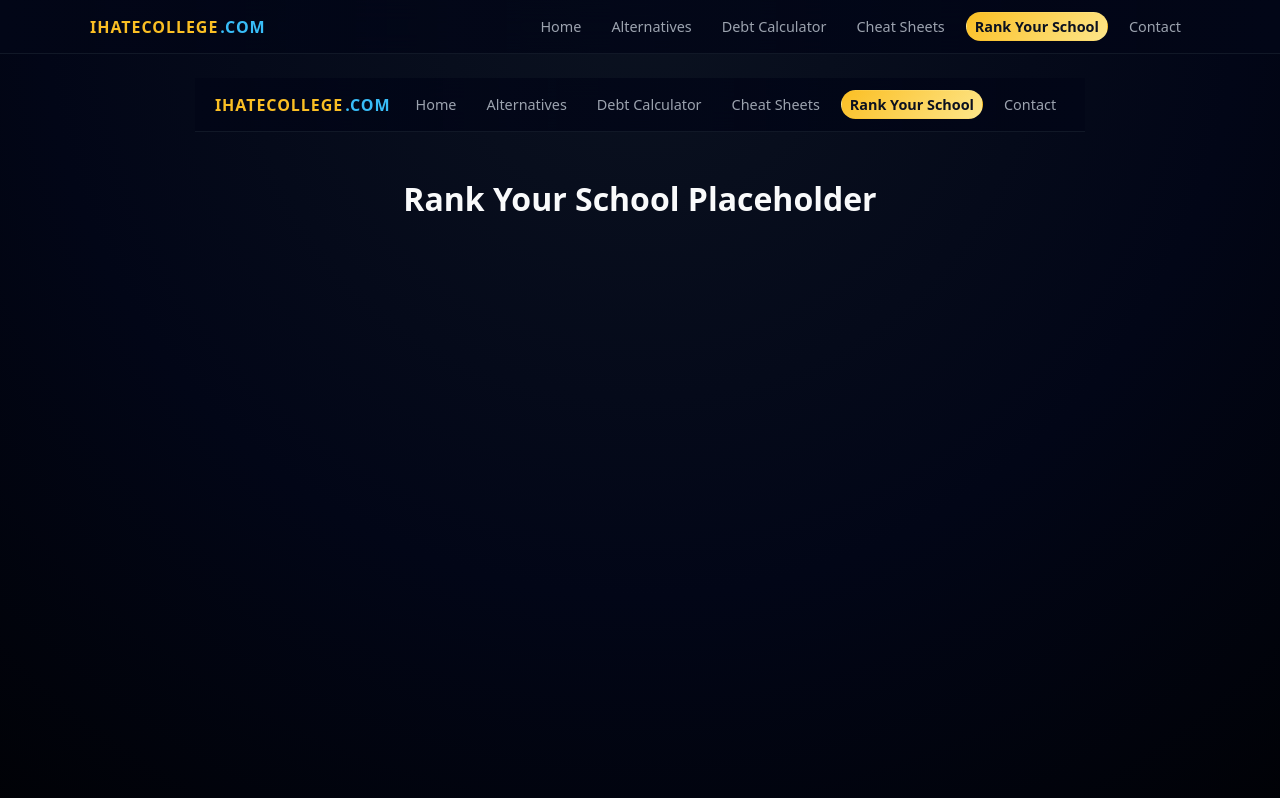
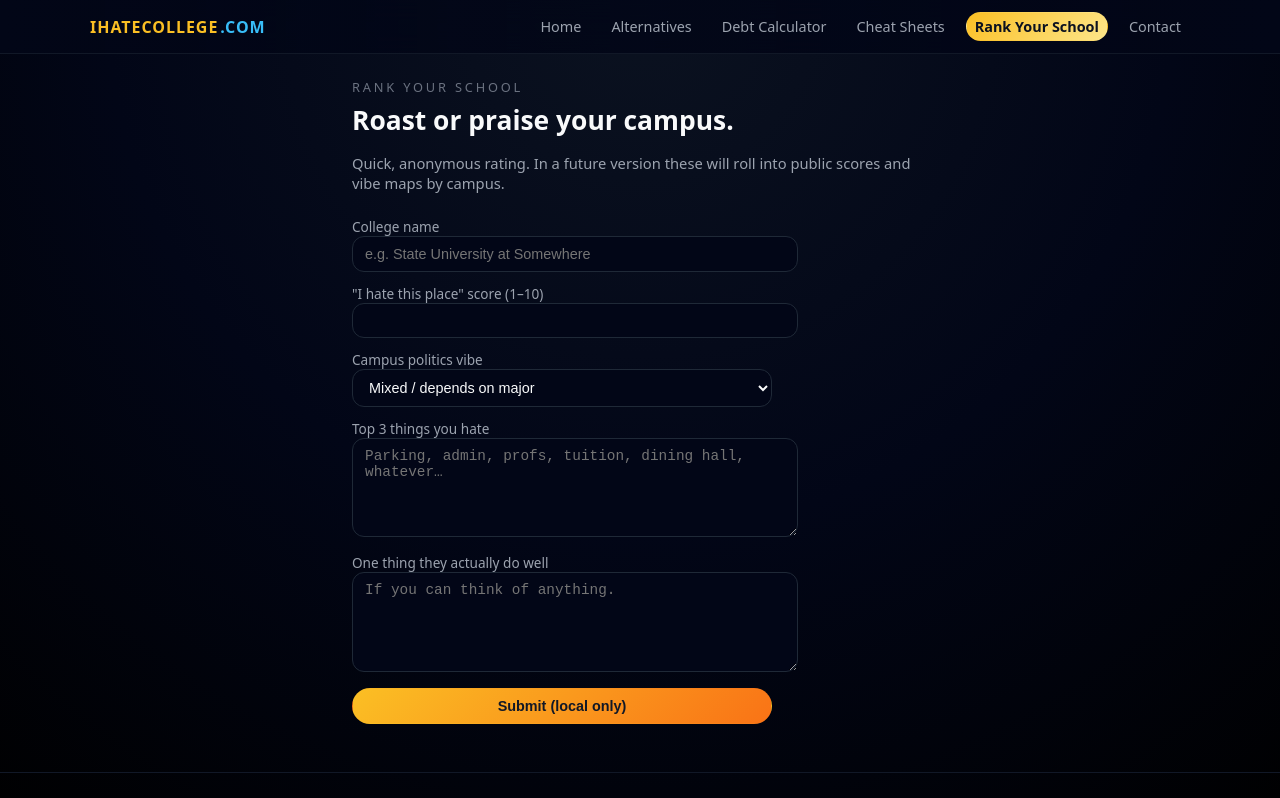
Before and after one commit to placebetsai/Ihatecollege, a Next.js app: page /rank-your-school in a window 1280 px wide. Shown: the top 798 px of the page. Built offline with nearby package versions, Linux system fonts and the light colour scheme.

Commit message:
Update rank-your-school.js

```diff
--- a/pages/rank-your-school.js
+++ b/pages/rank-your-school.js
@@ -1,9 +1,74 @@
-import Layout from '../components/Layout';
+import Head from 'next/head';
+import { useState } from 'react';
 
-export default function RankYourSchool() {
+export default function RankYourSchoolPage() {
+  const [submitted, setSubmitted] = useState(false);
+
+  function handleSubmit(e) {
+    e.preventDefault();
+    setSubmitted(true);
+  }
+
   return (
-    <Layout title="Rank Your School">
-      <h1>Rank Your School Placeholder</h1>
-    </Layout>
+    <>
+      <Head>
+        <title>Rank your school – ihatecollege.com</title>
+        <meta
+          name="description"
+          content="Anonymous form to vent about your school and rate the vibes, politics, and actual value."
+        />
+      </Head>
+
+      <div className="page-header">
+        <div className="page-kicker">RANK YOUR SCHOOL</div>
+        <h1 className="page-title">Roast or praise your campus.</h1>
+        <p className="page-subtitle">
+          Quick, anonymous rating. In a future version these will roll into public scores and
+          vibe maps by campus.
+        </p>
+      </div>
+
+      <form className="simple-form" onSubmit={handleSubmit}>
+        <label>
+          College name
+          <input type="text" required placeholder="e.g. State University at Somewhere" />
+        </label>
+
+        <label>
+          &quot;I hate this place&quot; score (1–10)
+          <input type="number" min="1" max="10" required />
+        </label>
+
+        <label>
+          Campus politics vibe
+          <select defaultValue="mixed">
+            <option value="mostly-liberal">Mostly liberal</option>
+            <option value="mostly-conservative">Mostly conservative</option>
+            <option value="mixed">Mixed / depends on major</option>
+            <option value="chaos">Just chaos</option>
+          </select>
+        </label>
+
+        <label>
+          Top 3 things you hate
+          <textarea placeholder="Parking, admin, profs, tuition, dining hall, whatever…" />
+        </label>
+
+        <label>
+          One thing they actually do well
+          <textarea placeholder="If you can think of anything." />
+        </label>
+
+        <button type="submit" className="btn-primary">
+          Submit (local only)
+        </button>
+
+        {submitted && (
+          <p style={{ fontSize: '0.8rem', marginTop: '0.6rem', color: '#9ca3af' }}>
+            Saved for now in this session only. Future version will push this into anonymous rankings.
+          </p>
+        )}
+      </form>
+    </>
   );
-}
+          }
```
